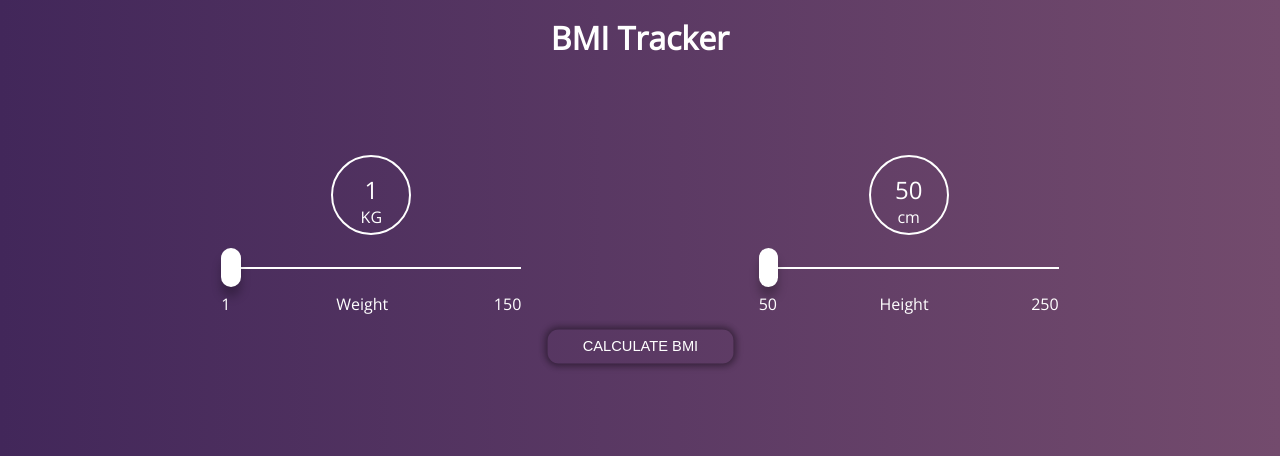
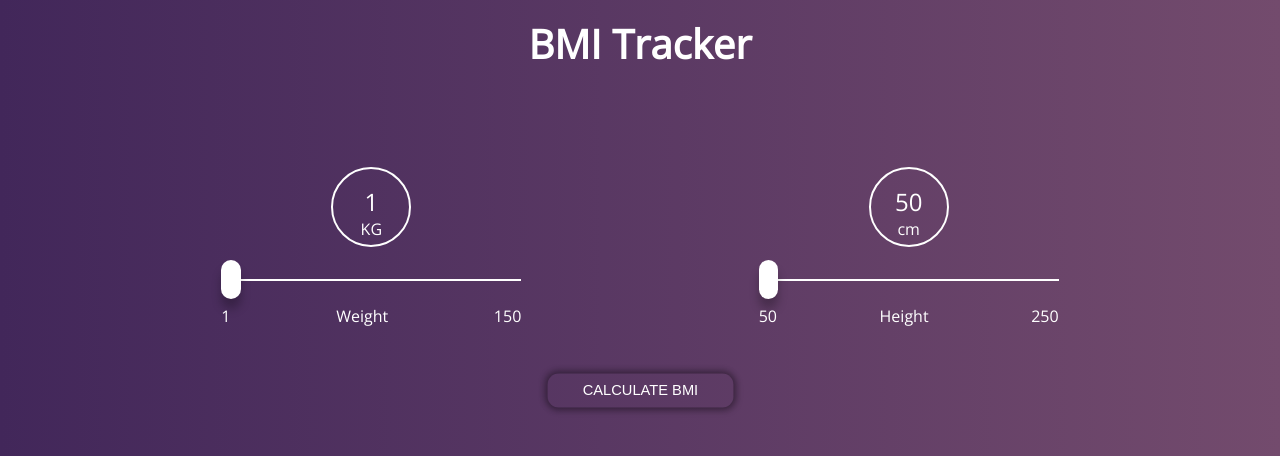
Before and after one commit to Anmol53/bmi-tracker, a React (Create React App) app: page / in a window 1280 px wide. Shown: the top 456 px of the page. Built offline with nearby package versions, Linux system fonts and the light colour scheme.

Commit message:
Fixed visual experience

```diff
--- a/src/Components/InputArea/InputArea.jsx
+++ b/src/Components/InputArea/InputArea.jsx
@@ -15,6 +15,7 @@ const Sliders = styled.div`
 `;
 
 const ButtonContainer = styled.div`
+    margin-top: 2rem;
     display: grid;
     place-items: center;
 `;
--- a/src/Containers/Dashboard.js
+++ b/src/Containers/Dashboard.js
@@ -15,6 +15,7 @@ const StyledMain = styled.main`
 const StyledHeader = styled.header`
     text-align: center;
     padding: 1rem 0;
+    font-size: 1.25rem;
 `;
 
 const GraphContainer = styled.div`
```
